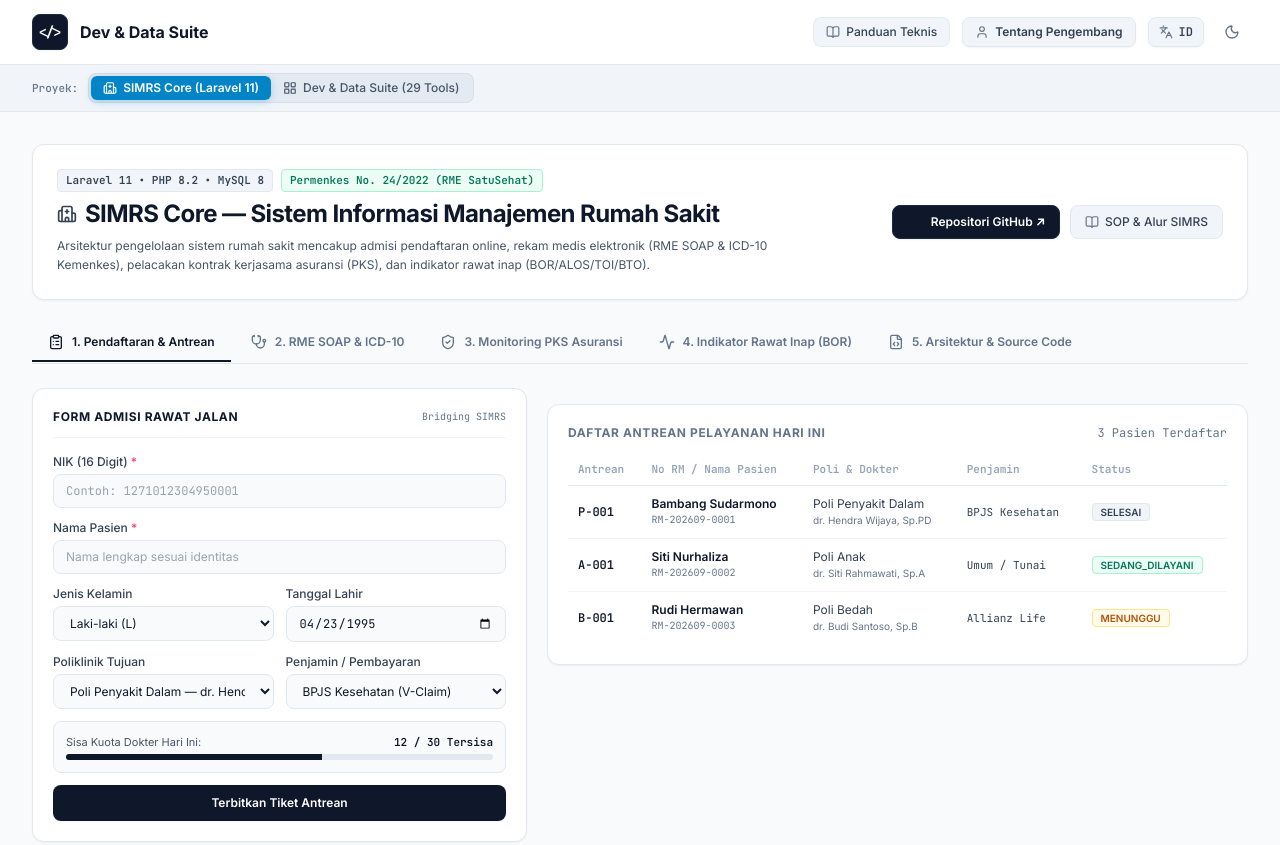
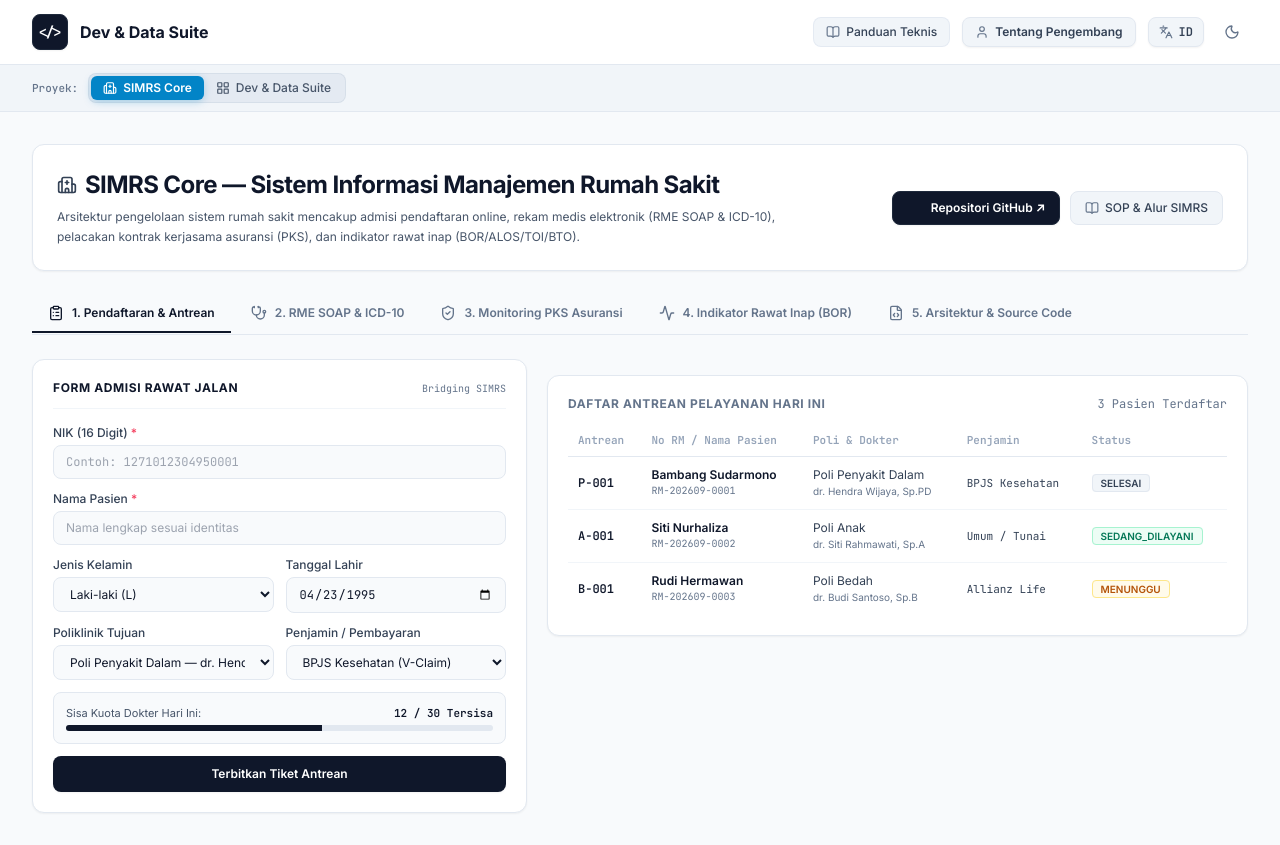
Before and after one commit to InfiniteNull/InfiniteNull.github.io, a plain HTML site: page index.html in a window 1280 px wide. Shown: the top 845 px of the page. Drawn offline with nearby package versions, Linux system fonts and the light colour scheme.

Commit message:
refactor: simplify project switcher buttons and remove redundant badges

```diff
--- a/index.html
+++ b/index.html
@@ -103,11 +103,11 @@
         <div class="inline-flex p-0.5 rounded-lg bg-slate-200/80 dark:bg-slate-800 border border-slate-300/60 dark:border-slate-700/60" id="projectSwitcherContainer">
           <button id="projectBtnSimrs" data-project="simrs" class="project-switcher-btn active px-3 py-1 rounded-md text-xs font-semibold transition flex items-center gap-1.5">
             <i data-lucide="hospital" class="w-3.5 h-3.5"></i>
-            <span id="labelProjectSimrs">SIMRS Core (Laravel 11)</span>
+            <span id="labelProjectSimrs">SIMRS Core</span>
           </button>
           <button id="projectBtnDevTools" data-project="devtools" class="project-switcher-btn px-3 py-1 rounded-md text-xs font-medium text-slate-600 dark:text-slate-400 hover:text-slate-900 dark:hover:text-white transition flex items-center gap-1.5">
             <i data-lucide="layout-grid" class="w-3.5 h-3.5"></i>
-            <span id="labelProjectDevTools">Dev & Data Suite (29 Tools)</span>
+            <span id="labelProjectDevTools">Dev & Data Suite</span>
           </button>
         </div>
       </div>
--- a/js/i18n.js
+++ b/js/i18n.js
@@ -8,8 +8,8 @@ window.I18N_DICT = {
   id: {
     // Project Switcher
     projectSwitcherLabel: "Proyek:",
-    labelProjectSimrs: "SIMRS Core (Laravel 11)",
-    labelProjectDevTools: "Dev & Data Suite (29 Tools)",
+    labelProjectSimrs: "SIMRS Core",
+    labelProjectDevTools: "Dev & Data Suite",
 
     // Header
     headerSubtitle: "IT Support • Network Admin • VAPT Security • Data Analytics & Web Suite",
@@ -93,8 +93,8 @@ window.I18N_DICT = {
   en: {
     // Project Switcher
     projectSwitcherLabel: "Project:",
-    labelProjectSimrs: "SIMRS Core (Laravel 11)",
-    labelProjectDevTools: "Dev & Data Suite (29 Tools)",
+    labelProjectSimrs: "SIMRS Core",
+    labelProjectDevTools: "Dev & Data Suite",
 
     // Header
     headerSubtitle: "IT Support • Network Admin • VAPT Security • Data Analytics & Web Suite",
--- a/js/simrs-laravel-suite.js
+++ b/js/simrs-laravel-suite.js
@@ -117,14 +117,6 @@
         <div class="p-6 rounded-xl bg-white dark:bg-slate-900 border border-slate-200 dark:border-slate-800 shadow-sm">
           <div class="flex flex-col lg:flex-row lg:items-center justify-between gap-5">
             <div class="space-y-1.5 max-w-3xl">
-              <div class="flex items-center gap-2">
-                <span class="px-2 py-0.5 rounded text-[11px] font-mono font-semibold bg-slate-100 dark:bg-slate-800 text-slate-700 dark:text-slate-300 border border-slate-200 dark:border-slate-700">
-                  Laravel 11 • PHP 8.2 • MySQL 8
-                </span>
-                <span class="px-2 py-0.5 rounded text-[11px] font-mono font-semibold bg-emerald-50 dark:bg-emerald-950 text-emerald-700 dark:text-emerald-300 border border-emerald-200 dark:border-emerald-800">
-                  Permenkes No. 24/2022 (RME SatuSehat)
-                </span>
-              </div>
               <h2 class="text-xl sm:text-2xl font-bold tracking-tight text-slate-900 dark:text-white flex items-center gap-2">
                 <i data-lucide="hospital" class="w-5 h-5 text-slate-700 dark:text-slate-300"></i>
                 <span>SIMRS Core — Sistem Informasi Manajemen Rumah Sakit</span>
@@ -132,7 +124,7 @@
               <p class="text-xs text-slate-600 dark:text-slate-400 leading-relaxed">
                 ${isEn
                   ? "Standard hospital information management architecture covering patient admission, electronic medical records (RME SOAP & ICD-10), healthcare insurance (PKS) tracking, and inpatient Bed Occupancy Rate (BOR) indicators."
-                  : "Arsitektur pengelolaan sistem rumah sakit mencakup admisi pendaftaran online, rekam medis elektronik (RME SOAP & ICD-10 Kemenkes), pelacakan kontrak kerjasama asuransi (PKS), dan indikator rawat inap (BOR/ALOS/TOI/BTO)."}
+                  : "Arsitektur pengelolaan sistem rumah sakit mencakup admisi pendaftaran online, rekam medis elektronik (RME SOAP & ICD-10), pelacakan kontrak kerjasama asuransi (PKS), dan indikator rawat inap (BOR/ALOS/TOI/BTO)."}
               </p>
             </div>
 
@@ -445,9 +437,9 @@
         <div class="lg:col-span-6 bg-white dark:bg-slate-900 p-5 rounded-xl border border-slate-200 dark:border-slate-800 shadow-sm space-y-4">
           <div class="border-b border-slate-100 dark:border-slate-800 pb-3 flex items-center justify-between">
             <h3 class="text-xs font-bold uppercase tracking-wider text-slate-900 dark:text-white">
-              ${isEn ? "Clinical EMR SOAP Assessment" : "Pengisian Asesmen Medis SOAP (Permenkes No. 24/2022)"}
+              ${isEn ? "Clinical EMR SOAP Assessment" : "Pengisian Asesmen Medis SOAP"}
             </h3>
-            <span class="text-[10px] font-mono text-slate-500">SatuSehat FHIR</span>
+            <span class="text-[10px] font-mono text-slate-500">RME SOAP</span>
           </div>
 
           <form id="formRme" class="space-y-3.5 text-xs">
```
